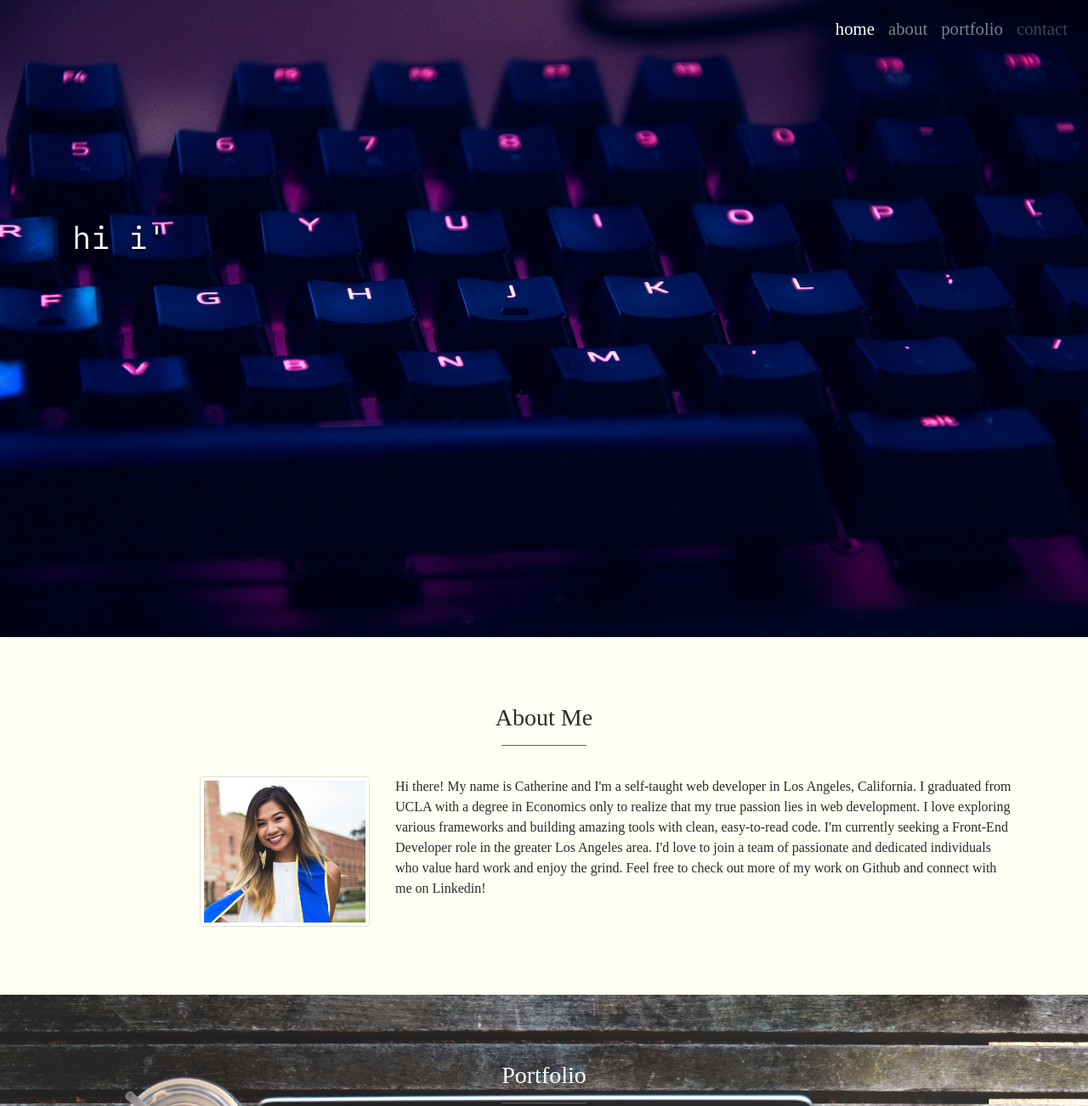
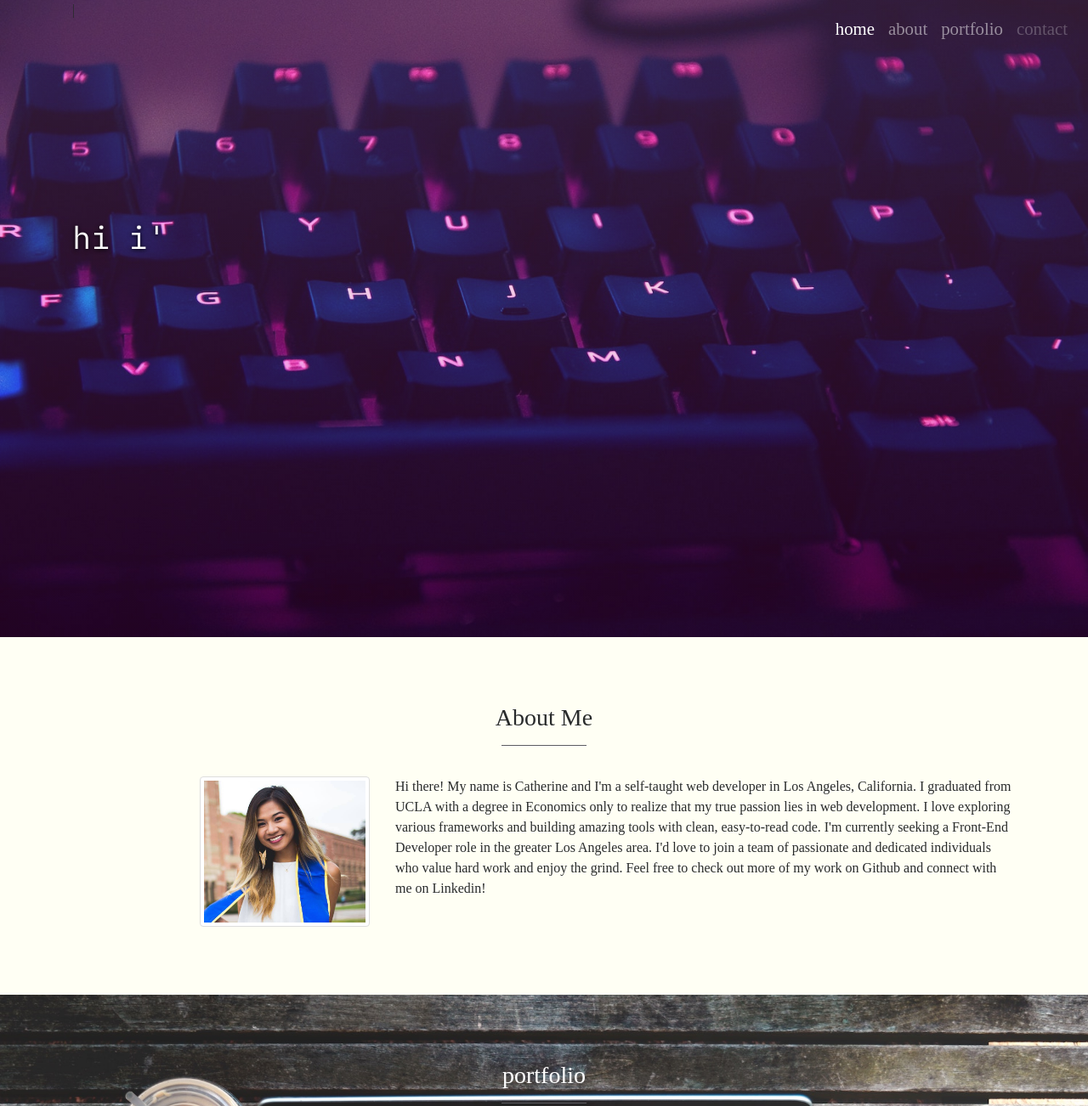
Before and after one commit to c-clin/chickencat.github.io, a website: page index.html in a window 1280 px wide. Shown: the top 1302 px of the page at 85% size. Drawn offline with nearby package versions, Linux system fonts and the light colour scheme; a script that the page names is missing; a web font is replaced by a local one.

Commit message:
added linear grandient to intro pic

```diff
--- a/index.html
+++ b/index.html
@@ -45,8 +45,6 @@
 						<h1 id="sub-title"></h1>
 					</div>
 				</div>
-				<!-- hi i'm Catherine, a frontend developer -->
-
 			</div>
 		</div>
 
@@ -73,7 +71,7 @@
 		<div id="portfolio">
 			<div class="showcase">
 				<div class="container">
-					<h3 class="text-center portfolio-section">Portfolio</h3>
+					<h3 class="text-center portfolio-section">portfolio</h3>
 					<hr>
 					<div class="row port-height">
 						<div class="col-lg-4 col-md-4 col-sm-12">
--- a/sass/main.scss
+++ b/sass/main.scss
@@ -22,7 +22,7 @@ hr {
 .intro {
 	width: 100%;
 	padding: 0;
-	background:url(../images/new-intro.jpg); // Photo by Anas Alshanti on Unsplash
+	background: linear-gradient(rgba(247, 135, 191, 0.2), rgba(168, 11, 89, 0.2)),url(../images/new-intro.jpg); // Photo by Anas Alshanti on Unsplash
     height: 750px;
 	@include parallax-scrolling;
 
```
Also changed, not shown: css/main.css.
